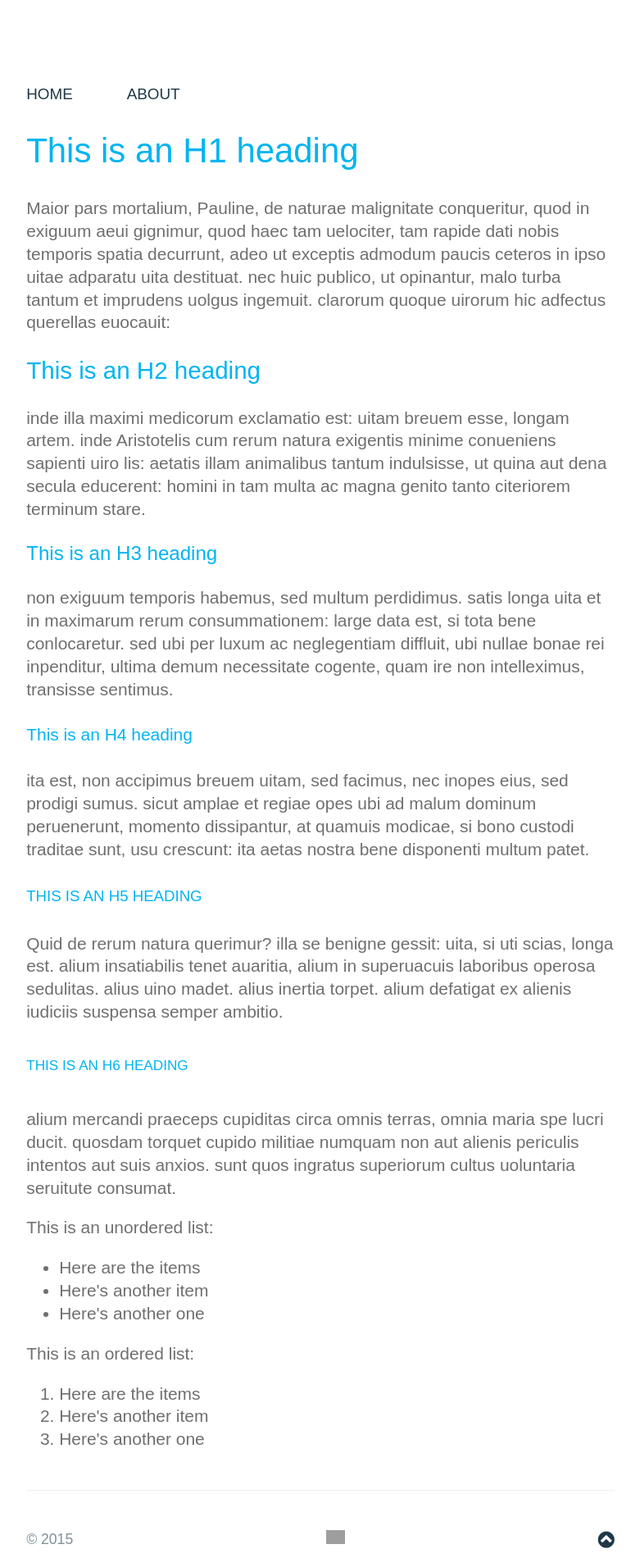
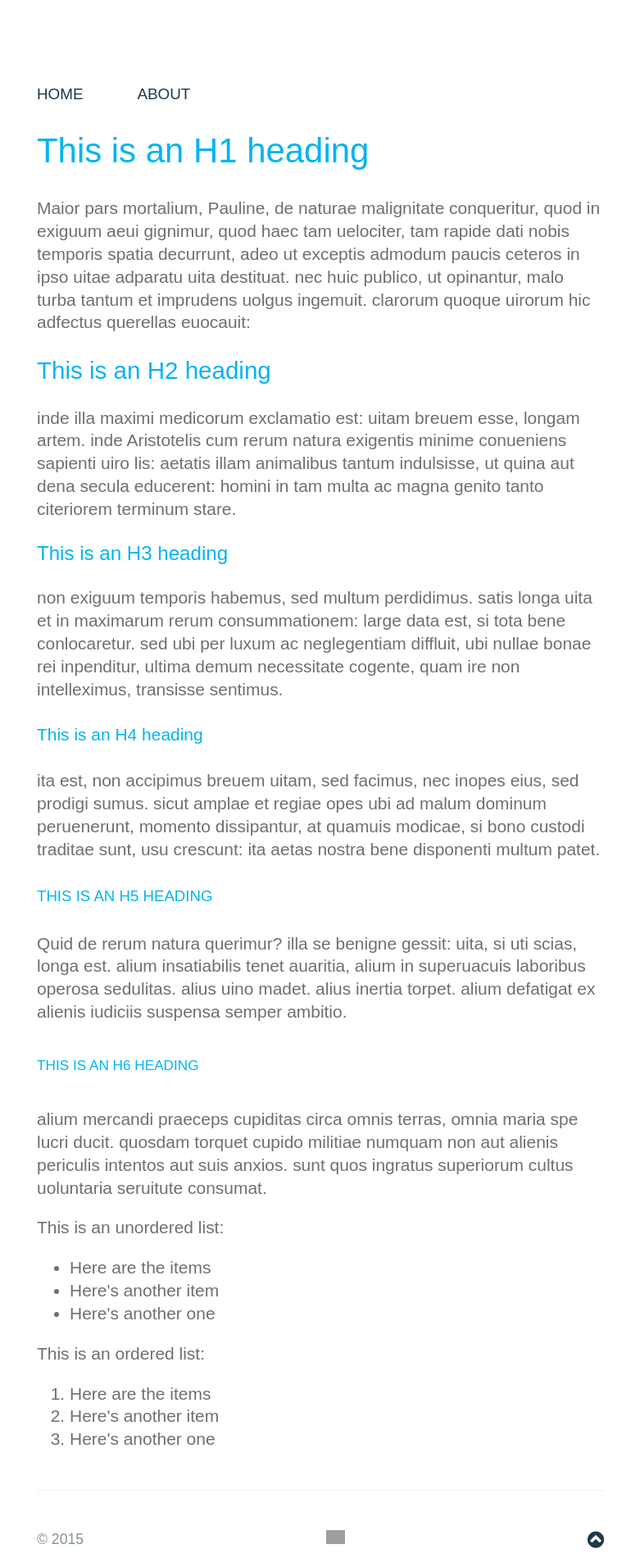
Before and after one commit to arcions/arcions.github.io, a Jekyll site: the page built from index.html, in a window 1280 px wide. Shown: the part 429-2329 px from the top of the page at 82% size, without its empty margins (249-1030 px from the left). Built offline with Jekyll 4.4.1, drawn with Linux system fonts in a browser that asks for light colours; nearby versions of some CDN libraries; some web fonts are replaced; Markdown is read by kramdown in place of the engine named in the settings; grey boxes are pictures that could not be loaded.

Commit message:
Update main.css

```diff
--- a/stylesheets/main.css
+++ b/stylesheets/main.css
@@ -3,7 +3,7 @@
 }
 
 body {
-  width:67%;
+  width:65%;
   padding:0px 70px 70px;
   margin-left:auto;
   margin-right:auto;
```
